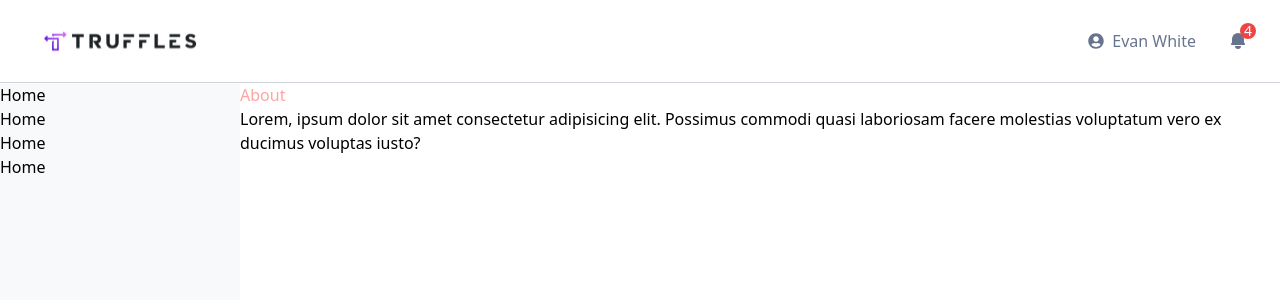
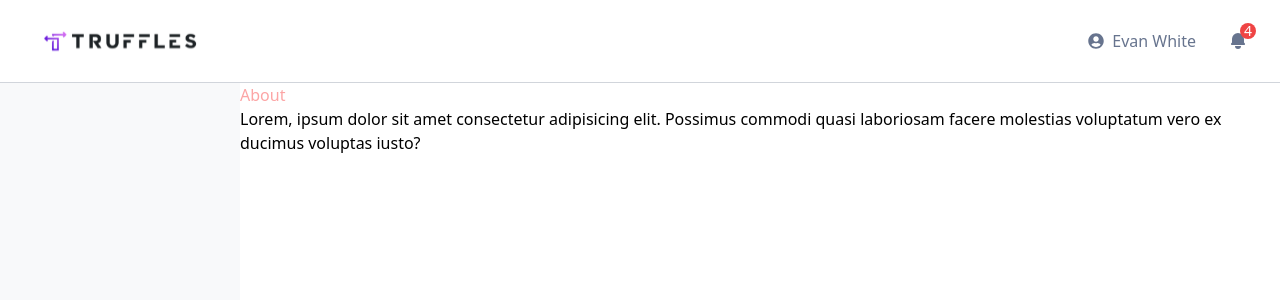
Before and after one commit to Oluwafemi21/truffles-task, a Next.js app: page /user in a window 1280 px wide. Shown: the top 300 px of the page. Built offline with nearby package versions, Linux system fonts and the light colour scheme.

Commit message:
feat: replaced a tag with next Link

```diff
--- a/components/UserLayout.js
+++ b/components/UserLayout.js
@@ -13,20 +13,6 @@ const UserLayout = ({ children }) => {
                         <Image src={Logo} alt="Truffles Logo" />
                     </Link>
                 </div>
-                <ul className="">
-                    <li>
-                        <a href="/">Home</a>
-                    </li>
-                    <li>
-                        <a href="/">Home</a>
-                    </li>
-                    <li>
-                        <a href="/">Home</a>
-                    </li>
-                    <li>
-                        <a href="/">Home</a>
-                    </li>
-                </ul>
             </aside>
             <div className="flex flex-col flex-1">
                 <header className="h-[83px] px-6 sticky top-0 flex items-center justify-end border-b bg-white border-b-gray-300">
```
